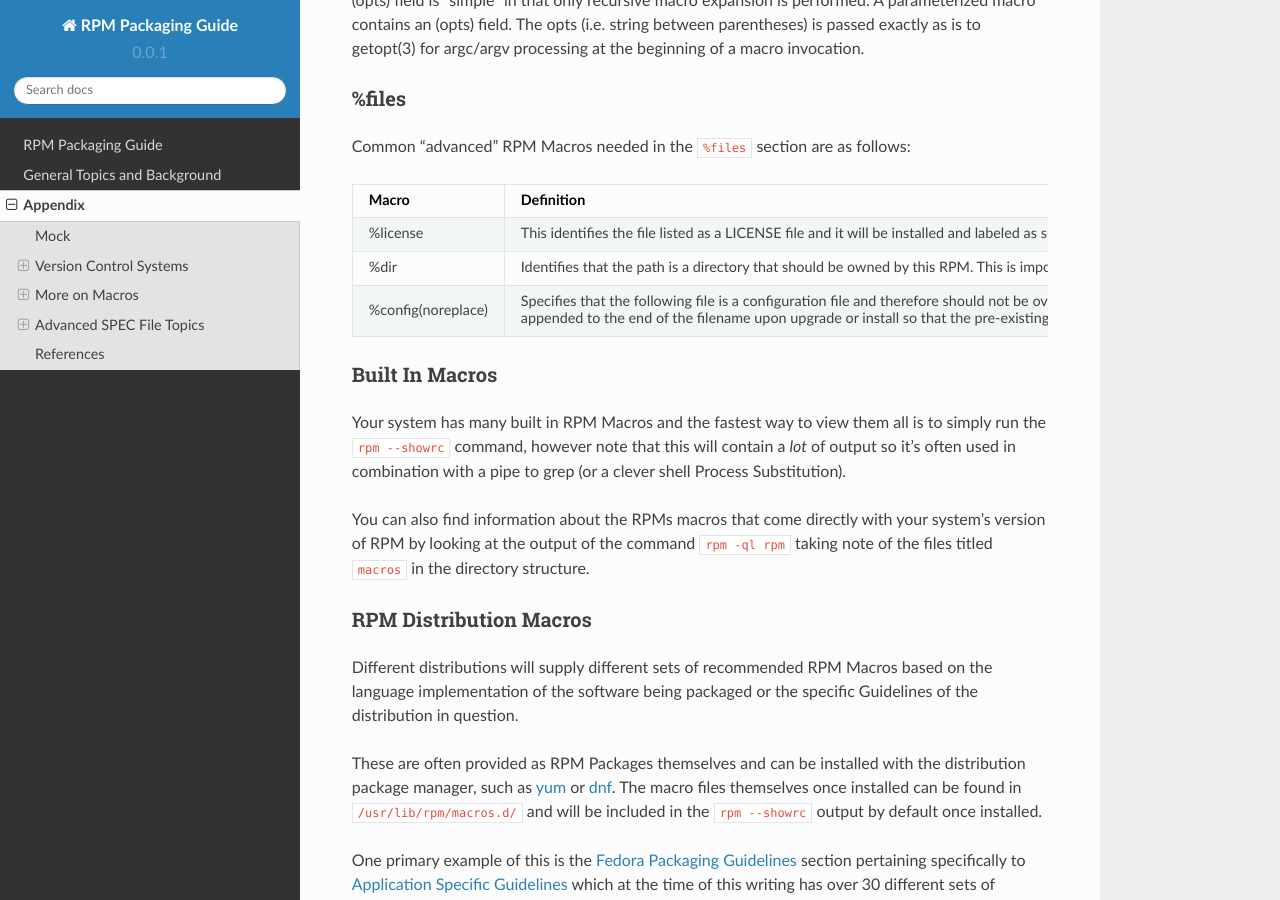
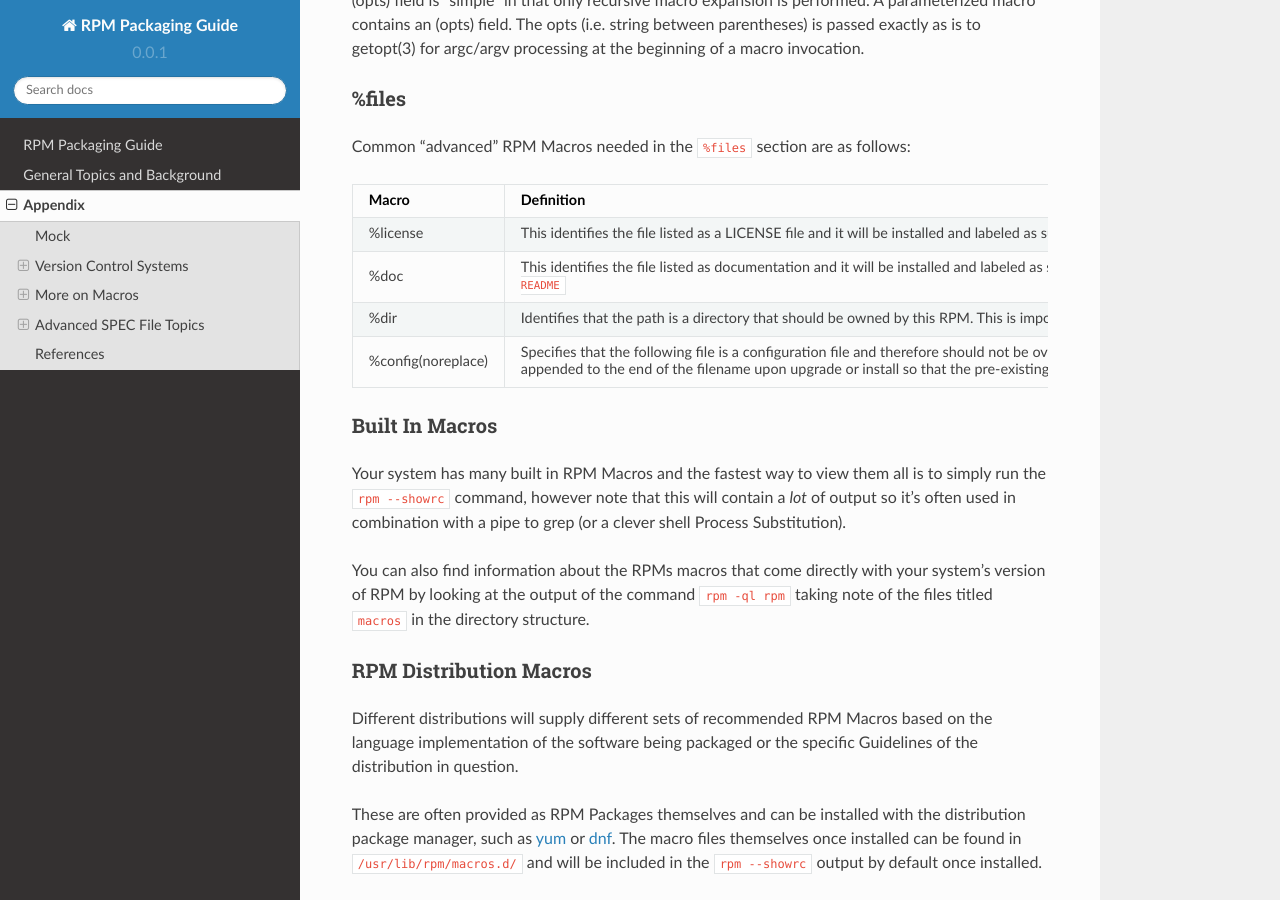
Before and after one commit to redhat-developer/rpm-packaging-guide, a Sphinx documentation site: the page built from source/appendix.rst, in a window 1280 px wide and 900 px high, scrolled down 7444 px. Built offline with Sphinx 7.4.7 and the Read the Docs theme 2.0.0, drawn with Linux system fonts in a browser that asks for light colours.

Commit message:
add %doc to the appendix
Signed-off-by: Adam Miller <maxamillion@fedoraproject.org>

```diff
--- a/source/appendix.rst
+++ b/source/appendix.rst
@@ -415,6 +415,14 @@ Macro               Definition
 %license            This identifies the file listed as a LICENSE file and it
                     will be installed and labeled as such by RPM.
                     Example: ``%license LICENSE``
+%doc                This identifies the file listed as documentation and it
+                    will be installed and labeled as such by RPM. This is often
+                    used not only for documentation about the software being
+                    packaged but also code examples and various items that
+                    should accompany documentation. In the event code examples
+                    are included, care should be taken to remove executable
+                    mode from the file.
+                    Example: ``%doc README``
 %dir                Identifies that the path is a directory that should be owned
                     by this RPM. This is important so that the rpm file manifest
                     accurately knows what directories to clean up on uninstall.
```
